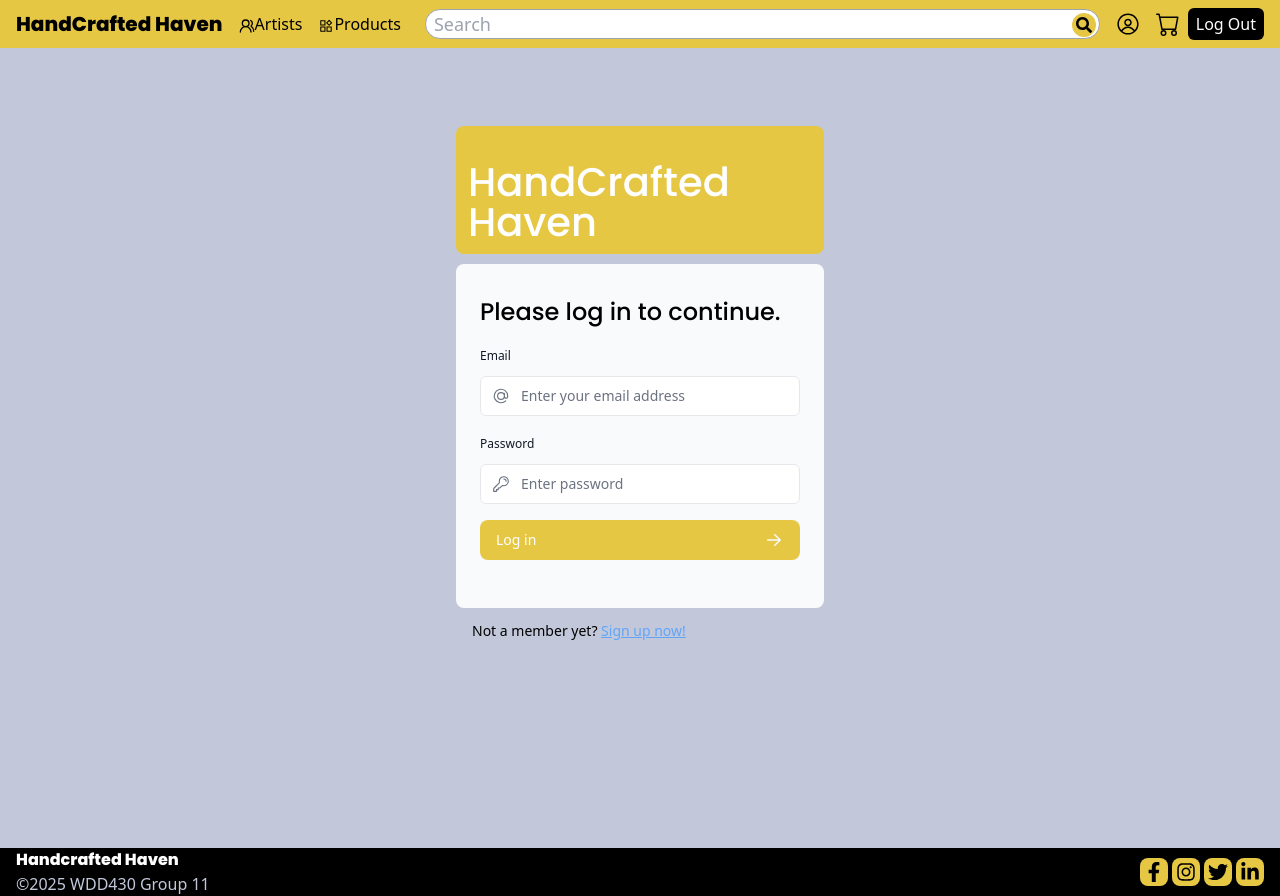
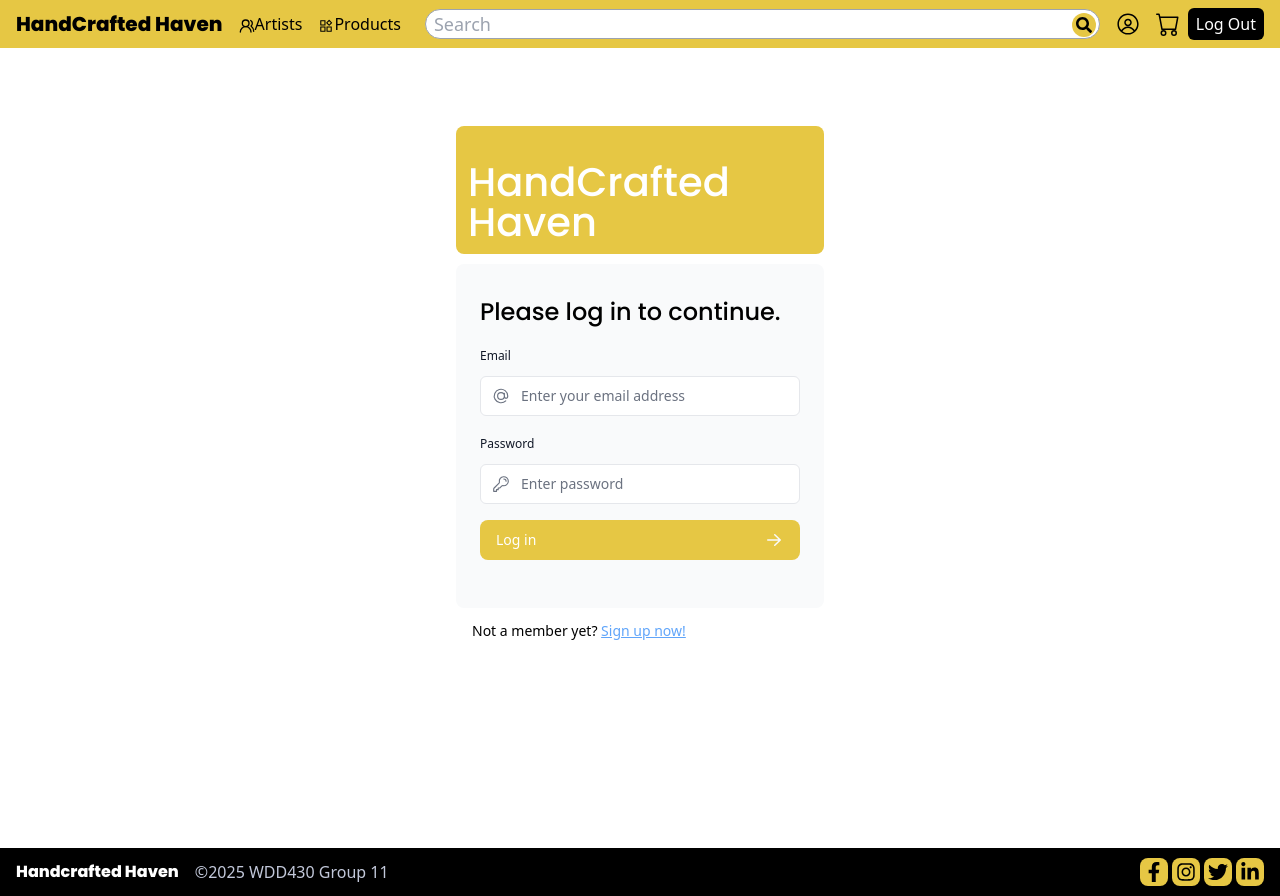
Before and after one commit to gyanqui/Handcrafted-Haven, a Next.js app: page /home/login in a window 1280 px wide. Built offline with nearby package versions, Linux system fonts and the light colour scheme.

Commit message:
fix: footer responsive

```diff
--- a/src/app/home/layout.tsx
+++ b/src/app/home/layout.tsx
@@ -9,7 +9,7 @@ export default function Layout({ children }: { children: React.ReactNode }) {
       <div>
         <TopNav />
       </div>
-      <div className="flex-grow bg-custom-grey">{children}</div>
+      <div className="flex-grow">{children}</div>
       <div>
         <Footer />
       </div>
--- a/src/app/ui/home/Footer.tsx
+++ b/src/app/ui/home/Footer.tsx
@@ -6,9 +6,9 @@ export default function Footer() {
     const thisYear = new Date().getFullYear();
     return (
         <div className="bg-black text-white flex flex-row items-center justify-between px-4 h-12">
-            <div>
+            <div className="flex flex-col flex-grow md:flex-row">
                 <p className={`${poppins.className} font-extrabold`}>Handcrafted Haven</p>
-                <p className="text-custom-grey">&copy;{thisYear} WDD430 Group 11</p>
+                <p className="text-custom-grey md:ml-4">&copy;{thisYear} WDD430 Group 11</p>
             </div>
             <div className="flex flex-row flex-wrap gap-1">
                 <Link href="https://facebook.com" target="_blank" className="bg-custom-yellow p-1 rounded-lg"><FaFacebookF className=" text-black text-xl"/></Link>
```
